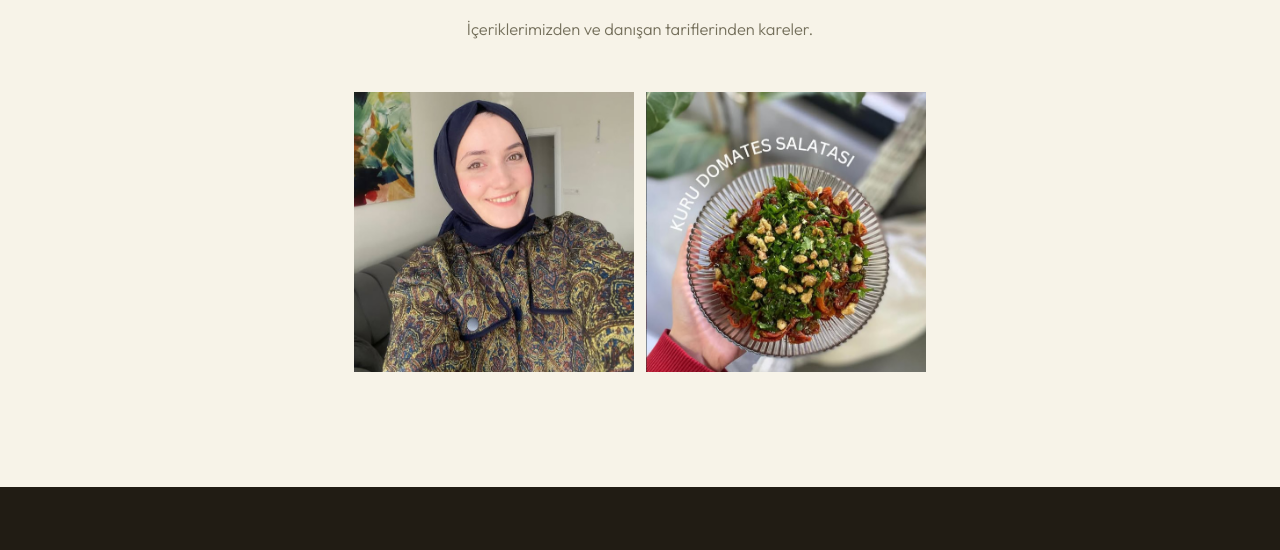
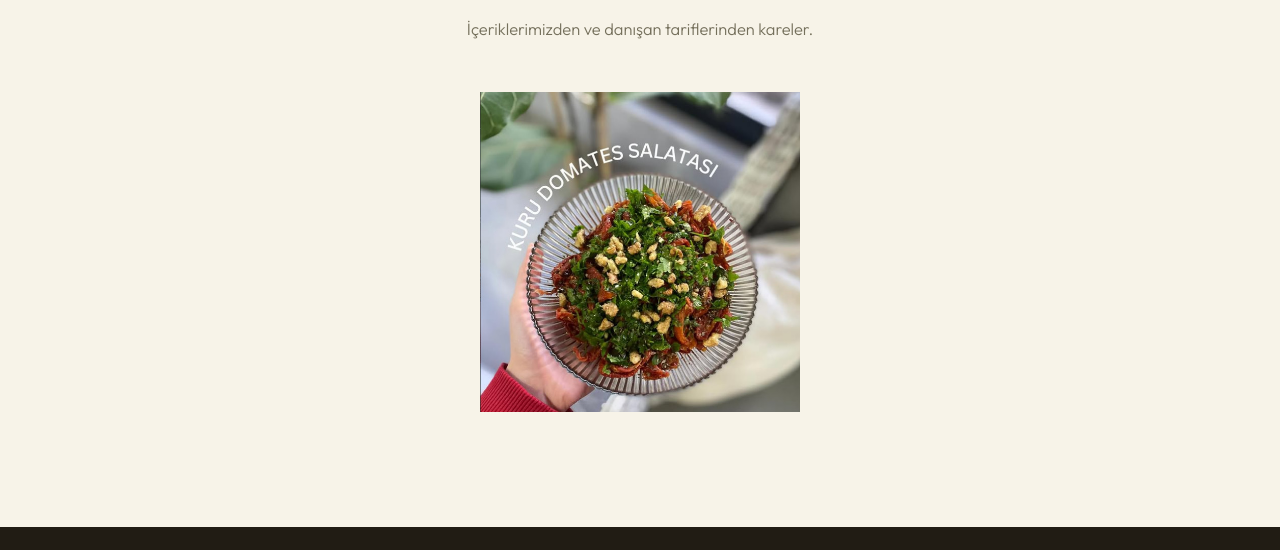
Before and after one commit to Gracoins/irem-arslan-diyetisyen, a plain HTML site: page index.html in a window 1280 px wide. Shown: the part 3518-4068 px from the top of the page. Drawn offline with nearby package versions, Linux system fonts and the light colour scheme.

Commit message:
Galeriyi sadece tarif fotoğrafına indir, portre tekrarını kaldır

```diff
--- a/index.html
+++ b/index.html
@@ -269,7 +269,7 @@ footer p{font-size:.94rem;margin-bottom:9px}
     <h2 class="stitle">Çalışmalarımız</h2>
     <p class="slead">İçeriklerimizden ve danışan tariflerinden kareler.</p>
   </div>
-  <div class="gal" style="grid-template-columns:repeat(2,minmax(0,280px));justify-content:center;max-width:600px;margin-left:auto;margin-right:auto"><div class="gitem rv"><img src="foto/irem-portre.jpg" alt="Diyetisyen İrem Arslan" loading="lazy" ></div><div class="gitem rv"><img src="foto/kuru-domates-salatasi.jpg" alt="Diyetisyen İrem Arslan" loading="lazy" ></div></div>
+  <div class="gal" style="grid-template-columns:minmax(0,320px);justify-content:center;max-width:320px;margin-left:auto;margin-right:auto"><div class="gitem rv"><img src="foto/kuru-domates-salatasi.jpg" alt="Kuru domates salatası tarifi" loading="lazy" ></div></div>
 </div></section>
 
 
```
Also changed, not shown: desktop-galeri2.png (added).
